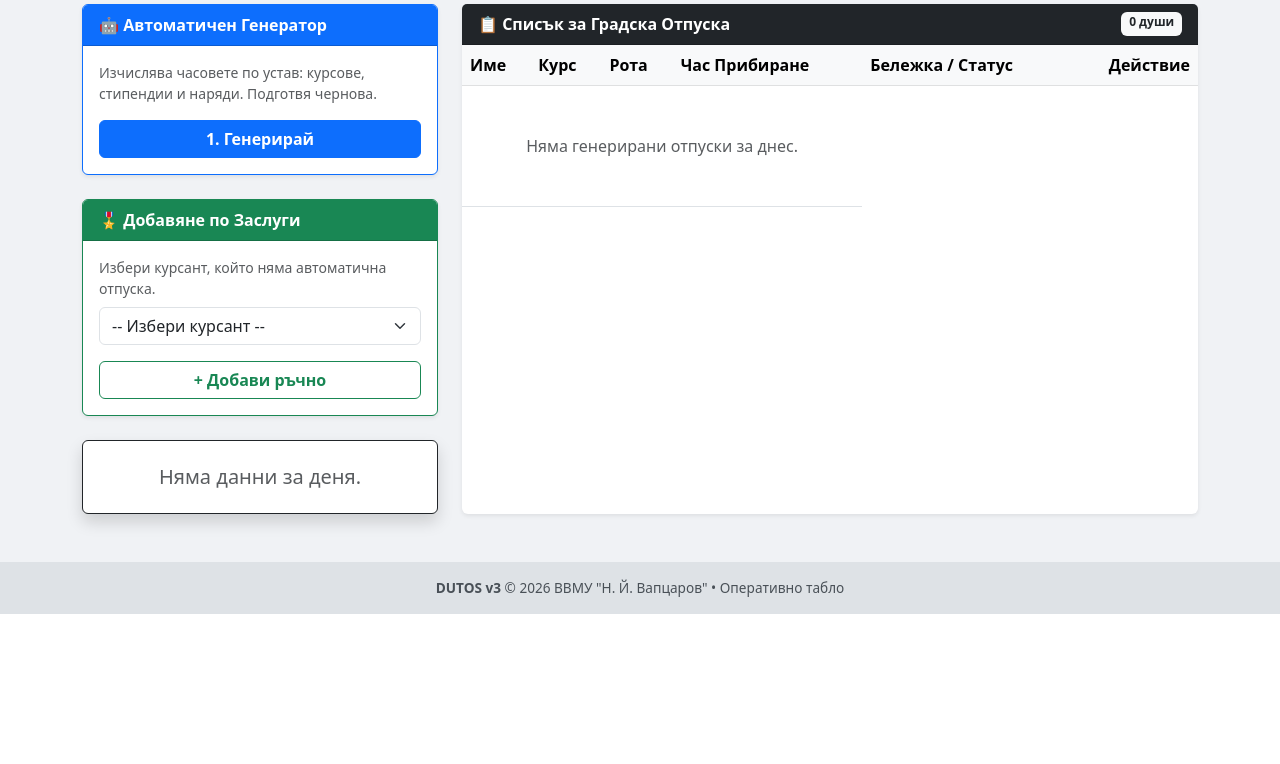
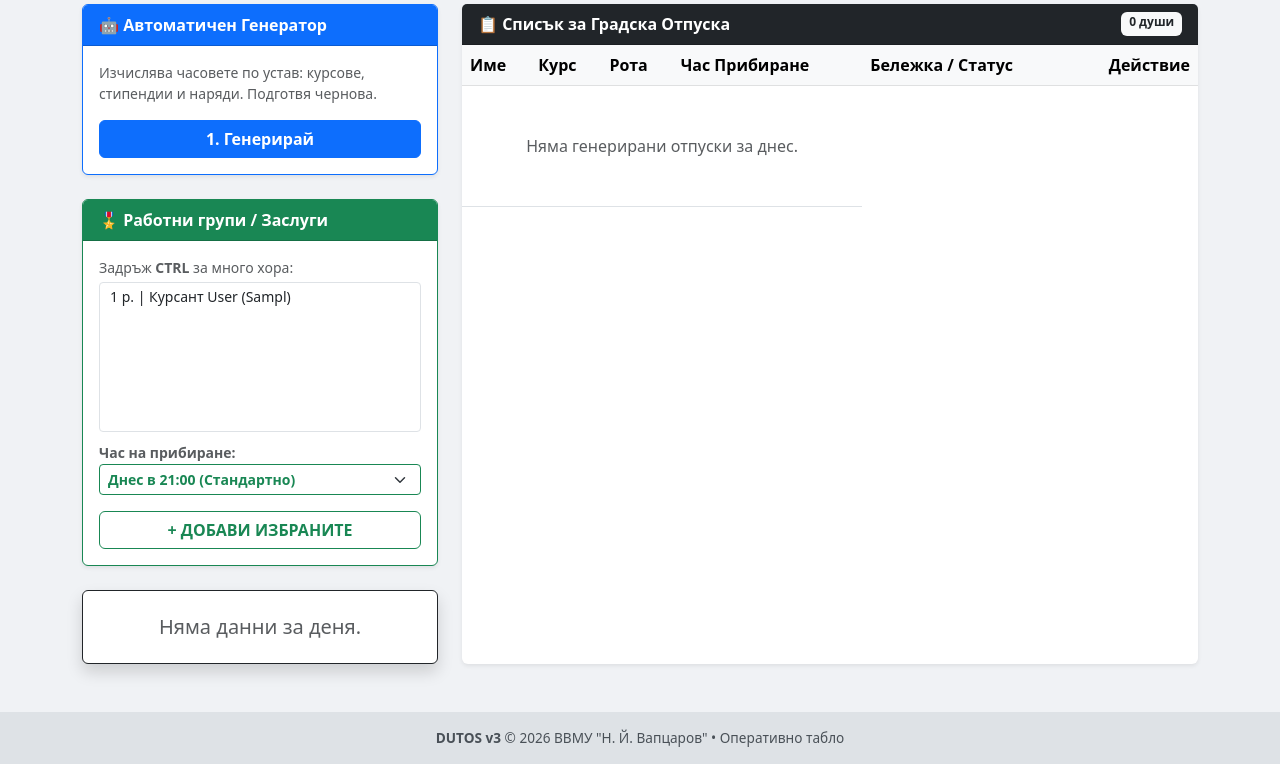
Before and after one commit to Ivoslav/dutos-v3, a Django app: page /roster/leaves/daily/ in a window 1280 px wide. Shown: the part 204-968 px from the top of the page. Before the commit the page ends 818 px from the top, so only its background shows below. Run offline with Django 5.2, Linux system fonts and the light colour scheme; a user stored in the database is signed in; tables that the repository leaves empty hold one stand-in row (values such as "Sample post").

Commit message:
Enhances daily leave management features
Allows selecting multiple soldiers for manual leave creation, offering custom return times for different scenarios. Implements a critical check to ensure soldiers with upcoming duties are returned by 21:00, overriding custom extended leave times. Adds a new inline modal to easily edit the return time of existing leave entries.

```diff
--- a/roster/templates/roster/daily_leave_manager.html
+++ b/roster/templates/roster/daily_leave_manager.html
@@ -27,20 +27,30 @@
             </div>
 
             <div class="card shadow-sm border-success mb-4">
-                <div class="card-header bg-success text-white fw-bold">🎖️ Добавяне по Заслуги</div>
+                <div class="card-header bg-success text-white fw-bold">🎖️ Работни групи / Заслуги</div>
                 <div class="card-body">
-                    <p class="small text-muted mb-2">Избери курсант, който няма автоматична отпуска.</p>
                     <form method="post">
                         {% csrf_token %}
                         <input type="hidden" name="date" value="{{ target_date|date:'Y-m-d' }}">
                         <input type="hidden" name="action" value="add_manual">
-                        <select name="soldier_id" class="form-select mb-3">
-                            <option value="">-- Избери курсант --</option>
+
+                        <p class="small text-muted mb-1">Задръж <strong>CTRL</strong> за много хора:</p>
+                        <select name="soldier_ids" class="form-select form-select-sm mb-2" multiple size="7" required>
                             {% for s in available_soldiers %}
-                                <option value="{{ s.id }}">{{ s.company }} р. | {{ s.rank_title }} {{ s.last_name }} ({{ s.rank_group.name }})</option>
+                                <option value="{{ s.id }}">{{ s.company }} р. | {{ s.rank_title }} {{ s.last_name }} ({{ s.rank_group.name|slice:":5" }})</option>
                             {% endfor %}
                         </select>
-                        <button class="btn btn-outline-success w-100 fw-bold">+ Добави ръчно</button>
+
+                        <div class="mb-3">
+                            <label class="small text-muted fw-bold">Час на прибиране:</label>
+                            <select name="custom_return" class="form-select form-select-sm border-success fw-bold text-success">
+                                <option value="21:00">Днес в 21:00 (Стандартно)</option>
+                                <option value="05:40">Утре в 05:40 (Стипендия)</option>
+                                <option value="06:30">Утре в 06:30 (5-ти курс)</option>
+                            </select>
+                        </div>
+
+                        <button class="btn btn-outline-success w-100 fw-bold">+ ДОБАВИ ИЗБРАНИТЕ</button>
                     </form>
                 </div>
             </div>
@@ -97,7 +107,12 @@
                                 <td><span class="badge bg-secondary">{{ l.soldier.company }} р.</span></td>
                                 <td>
                                     <strong class="text-primary">{{ l.end_date|date:"H:i" }}</strong>
-                                    <span class="small text-muted">({{ l.end_date|date:"d.m.Y" }})</span>
+                                    <span class="small text-muted">({{ l.end_date|date:"d.m" }})</span>
+
+                                    <button type="button" class="btn btn-sm btn-link text-secondary p-0 ms-1"
+                                            onclick="openEditTimeModal('{{ l.id }}', '{{ l.end_date|date:'Y-m-d\TH:i' }}', '{{ l.soldier.last_name }}')">
+                                        <i class="bi bi-pencil-square"></i>
+                                    </button>
                                 </td>
                                 <td>
                                     {% if l.status == 'draft' %}
@@ -139,6 +154,13 @@
 
 {% block extra_js %}
 <script>
+    window.openEditTimeModal = function(leaveId, currentDatetime, soldierName) {
+        document.getElementById('editTimeLeaveId').value = leaveId;
+        document.getElementById('editTimeDatetime').value = currentDatetime;
+        document.getElementById('editTimeName').innerText = soldierName;
+        new bootstrap.Modal(document.getElementById('editTimeModal')).show();
+    };
+
     document.addEventListener("DOMContentLoaded", function() {
         var soldierModalEl = document.getElementById('soldierModal');
         if (!soldierModalEl) return;
@@ -199,4 +221,28 @@
         }
     });
 </script>
+<div class="modal fade" id="editTimeModal" tabindex="-1" aria-hidden="true">
+    <div class="modal-dialog modal-sm">
+        <div class="modal-content border-primary shadow-lg">
+            <div class="modal-header bg-dark text-white py-2">
+                <h6 class="modal-title mb-0 fw-bold">Промяна на час: <span id="editTimeName" class="text-warning"></span></h6>
+                <button type="button" class="btn-close btn-close-white" data-bs-dismiss="modal"></button>
+            </div>
+            <form method="post">
+                {% csrf_token %}
+                <div class="modal-body bg-light">
+                    <input type="hidden" name="date" value="{{ target_date|date:'Y-m-d' }}">
+                    <input type="hidden" name="action" value="edit_time">
+                    <input type="hidden" name="leave_id" id="editTimeLeaveId">
+
+                    <label class="form-label small text-muted fw-bold">Нов час за прибиране:</label>
+                    <input type="datetime-local" name="new_datetime" id="editTimeDatetime" class="form-control fw-bold border-primary" required>
+                </div>
+                <div class="modal-footer p-1 bg-light">
+                    <button type="submit" class="btn btn-primary btn-sm w-100 fw-bold">💾 ЗАПАЗИ ЧАСА</button>
+                </div>
+            </form>
+        </div>
+    </div>
+</div>
 {% endblock %}
--- a/roster/views.py
+++ b/roster/views.py
@@ -1398,19 +1398,39 @@
 
             messages.success(request, f"✅ Успешно генерирана чернова с {created_count} отпуски по устав!")
 
-        # --- 2. РЪЧНО ДОБАВЯНЕ (ПО ЗАСЛУГИ) ---
+# --- 2. РЪЧНО ДОБАВЯНЕ (ПО ЗАСЛУГИ / РАБОТНА ГРУПА) ---
         elif action == 'add_manual':
-            soldier_id = request.POST.get('soldier_id')
-            if soldier_id:
-                s = Soldier.objects.get(id=soldier_id)
-                # По заслуги излизат от 17:30 до 21:00 същия ден
+            soldier_ids = request.POST.getlist('soldier_ids') # ВЕЧЕ ВЗИМАМЕ СПИСЪК С ХОРА
+            custom_return = request.POST.get('custom_return', '21:00')
+
+            for sid in soldier_ids:
+                s = Soldier.objects.get(id=sid)
+
+                # Определяме часа спрямо избора на Капитана
+                return_date = target_date
+                if custom_return == '05:40':
+                    return_date = next_day
+                    return_time = datetime.time(5, 40)
+                elif custom_return == '06:30':
+                    return_date = next_day
+                    return_time = datetime.time(6, 30)
+                else:
+                    return_time = datetime.time(21, 0)
+
+                # ЖЕЛЯЗНО: Ако утре е наряд, задължително го връщаме в 21:00!
                 has_duty_next = DutyShift.objects.filter(soldier=s, date=next_day).exists()
+                if has_duty_next and custom_return in ['05:40', '06:30']:
+                    return_date = target_date
+                    return_time = datetime.time(21, 0)
+                    messages.warning(request, f"⚠️ {s.last_name} е наряд утре! Часът му автоматично бе върнат на 21:00.")
 
                 start_dt = datetime.datetime.combine(target_date, datetime.time(17, 30))
-                end_dt = datetime.datetime.combine(target_date, datetime.time(21, 0))
-
-                Leave.objects.create(soldier=s, start_date=start_dt, end_date=end_dt, leave_type='city', reason="По заслуги/Заповед", status='draft')
-                messages.success(request, f"🎖️ {s.last_name} беше добавен по заслуги!")
+                end_dt = datetime.datetime.combine(return_date, return_time)
+
+                Leave.objects.create(soldier=s, start_date=start_dt, end_date=end_dt, leave_type='city', reason="Група/Заслуги", status='draft')
+
+            if soldier_ids:
+                messages.success(request, f"🎖️ Успешно добавени {len(soldier_ids)} души в списъка!")
 
         # --- 3. УТВЪРЖДАВАНЕ ---
         elif action == 'publish':
@@ -1425,6 +1445,18 @@
                 soldier_name = leave_to_delete.soldier.last_name
                 leave_to_delete.delete()
                 messages.success(request, f"🗑️ {soldier_name} беше премахнат от списъка за днес.")
+
+# --- 5. ПРОМЯНА НА ЧАСА С МОЛИВЧЕТО (НОВО) ---
+        elif action == 'edit_time':
+            leave_id = request.POST.get('leave_id')
+            new_datetime = request.POST.get('new_datetime')
+            if leave_id and new_datetime:
+                try:
+                    dt = datetime.datetime.strptime(new_datetime, '%Y-%m-%dT%H:%M')
+                    Leave.objects.filter(id=leave_id).update(end_date=dt)
+                    messages.success(request, "⏱️ Часът за прибиране е обновен успешно!")
+                except ValueError:
+                    messages.error(request, "❌ Невалиден формат на датата/часа.")
 
         return redirect(f"/roster/leaves/daily/?date={target_date.strftime('%Y-%m-%d')}")
 
```
